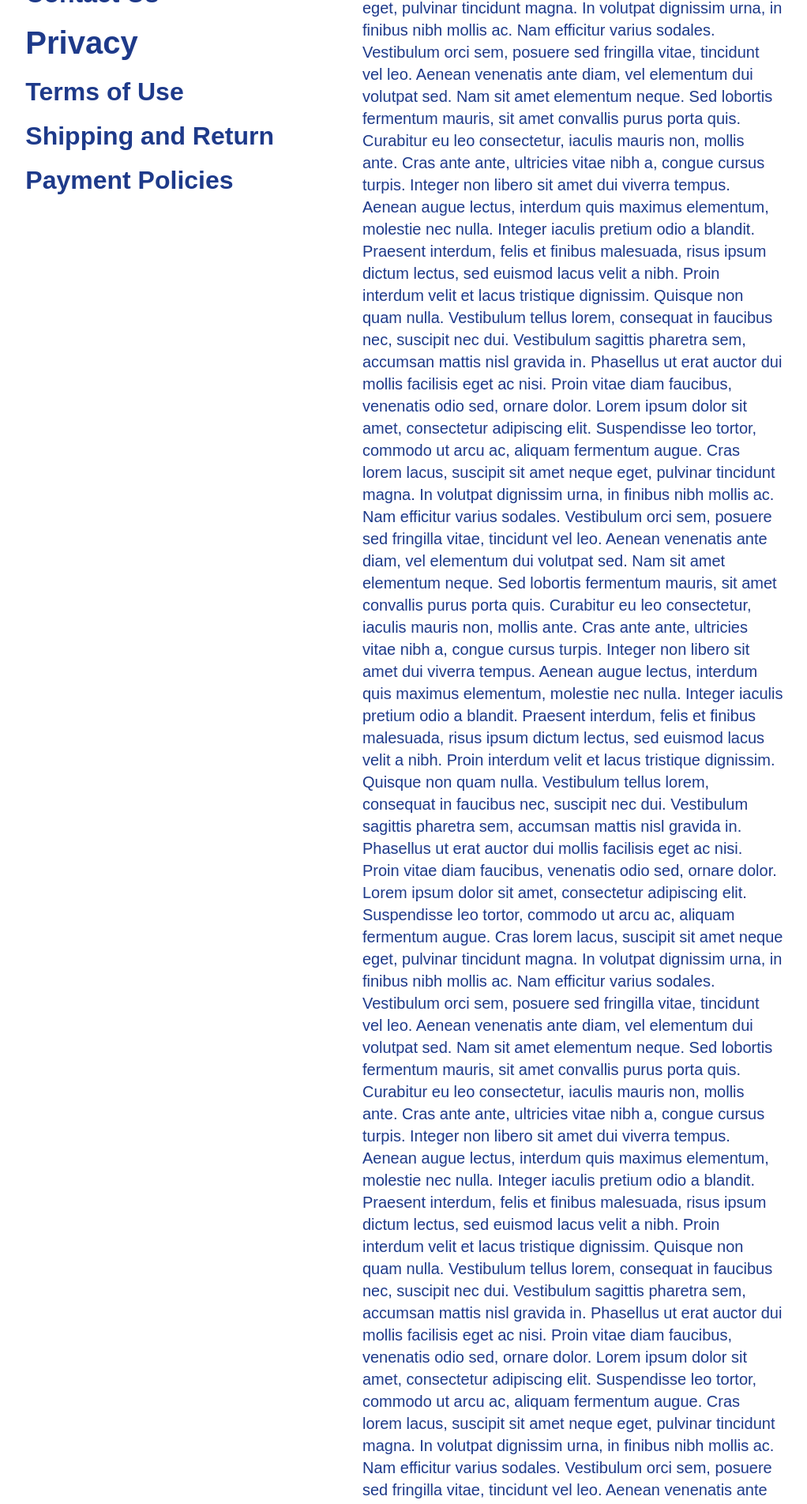
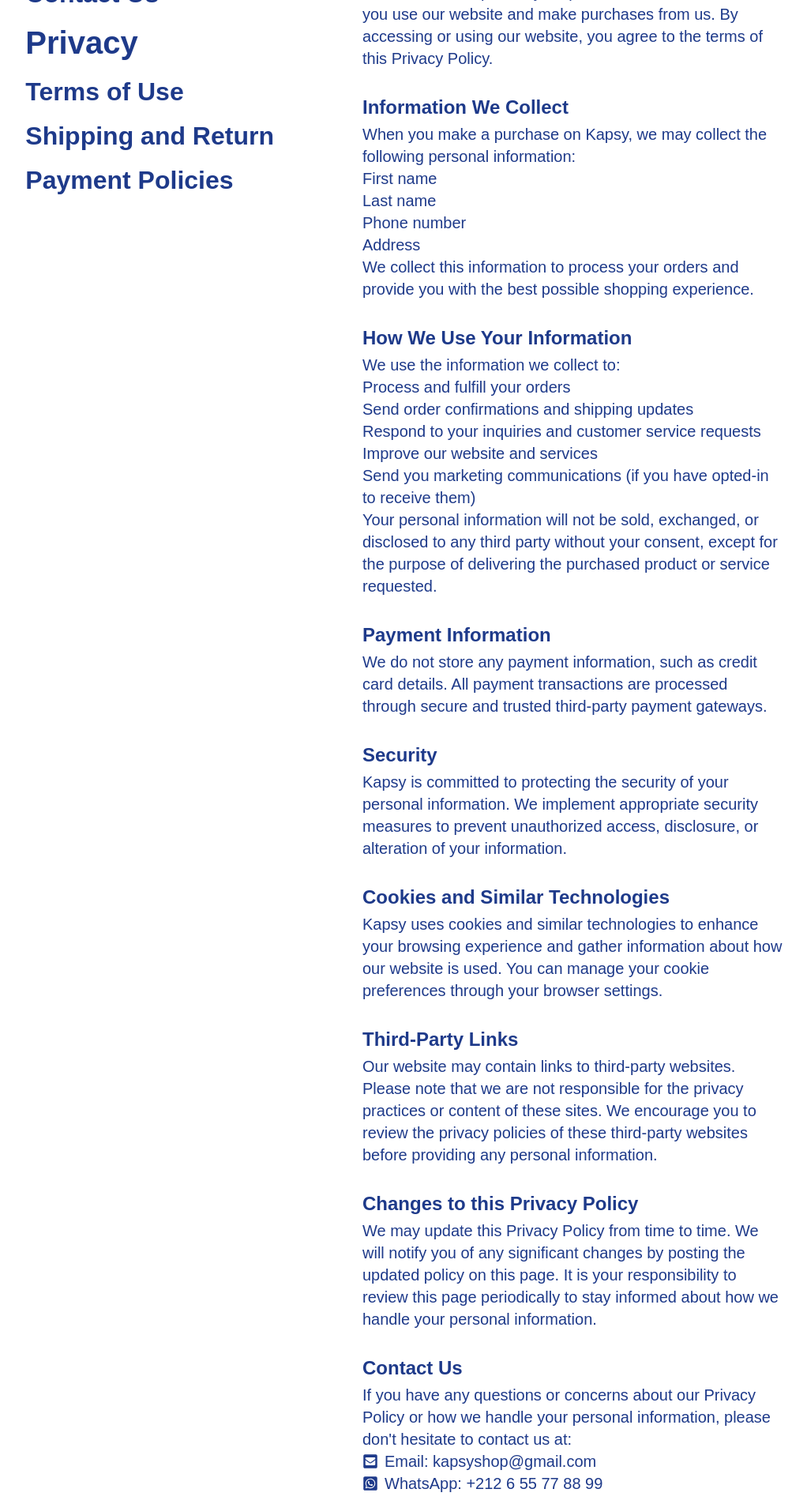
Before and after one commit to youneshallab/kapsyshop, a Next.js app: page /privacy in a window 1280 px wide. Shown: the part 280-2184 px from the top of the page at 79% size, without its empty margins (181-1203 px from the left). Built offline with nearby package versions, Linux system fonts and the light colour scheme; a web font is replaced by a local one.

Commit message:
privacy contactus pages

```diff
--- a/pages/contactus/index.tsx
+++ b/pages/contactus/index.tsx
@@ -2,6 +2,7 @@
 import Layout from '@/components/Layout'
 import { Signika_Negative } from '@next/font/google';
 import Link from 'next/link';
+import {FaWhatsappSquare,FaInstagramSquare,FaFacebookSquare,FaEnvelopeSquare} from 'react-icons/fa'
 
 const themeFontBold = Signika_Negative({ weight: ['600'], subsets: ['latin'] });
 const themeFont = Signika_Negative({ weight : ['400'], subsets: ['latin'] });
@@ -21,14 +22,40 @@
             </div>
             <div className='col-start-7 col-end-12 '>
               <p className={'text-xl text-blue-900 '.concat(themeFont.className)}>
-            Lorem ipsum dolor sit amet, consectetur adipiscing elit. Suspendisse leo tortor, commodo ut arcu ac, aliquam fermentum augue. Cras lorem lacus, suscipit sit amet neque eget, pulvinar tincidunt magna. In volutpat dignissim urna, in finibus nibh mollis ac. Nam efficitur varius sodales. Vestibulum orci sem, posuere sed fringilla vitae, tincidunt vel leo. Aenean venenatis ante diam, vel elementum dui volutpat sed. Nam sit amet elementum neque.
-Sed lobortis fermentum mauris, sit amet convallis purus porta quis. Curabitur eu leo consectetur, iaculis mauris non, mollis ante. Cras ante ante, ultricies vitae nibh a, congue cursus turpis. Integer non libero sit amet dui viverra tempus. Aenean augue lectus, interdum quis maximus elementum, molestie nec nulla. Integer iaculis pretium odio a blandit. Praesent interdum, felis et finibus malesuada, risus ipsum dictum lectus, sed euismod lacus velit a nibh. Proin interdum velit et lacus tristique dignissim. Quisque non quam nulla. Vestibulum tellus lorem, consequat in faucibus nec, suscipit nec dui. Vestibulum sagittis pharetra sem, accumsan mattis nisl gravida in. Phasellus ut erat auctor dui mollis facilisis eget ac nisi. Proin vitae diam faucibus, venenatis odio sed, ornare dolor.
-Lorem ipsum dolor sit amet, consectetur adipiscing elit. Suspendisse leo tortor, commodo ut arcu ac, aliquam fermentum augue. Cras lorem lacus, suscipit sit amet neque eget, pulvinar tincidunt magna. In volutpat dignissim urna, in finibus nibh mollis ac. Nam efficitur varius sodales. Vestibulum orci sem, posuere sed fringilla vitae, tincidunt vel leo. Aenean venenatis ante diam, vel elementum dui volutpat sed. Nam sit amet elementum neque.
-Sed lobortis fermentum mauris, sit amet convallis purus porta quis. Curabitur eu leo consectetur, iaculis mauris non, mollis ante. Cras ante ante, ultricies vitae nibh a, congue cursus turpis. Integer non libero sit amet dui viverra tempus. Aenean augue lectus, interdum quis maximus elementum, molestie nec nulla. Integer iaculis pretium odio a blandit. Praesent interdum, felis et finibus malesuada, risus ipsum dictum lectus, sed euismod lacus velit a nibh. Proin interdum velit et lacus tristique dignissim. Quisque non quam nulla. Vestibulum tellus lorem, consequat in faucibus nec, suscipit nec dui. Vestibulum sagittis pharetra sem, accumsan mattis nisl gravida in. Phasellus ut erat auctor dui mollis facilisis eget ac nisi. Proin vitae diam faucibus, venenatis odio sed, ornare dolor.
-Lorem ipsum dolor sit amet, consectetur adipiscing elit. Suspendisse leo tortor, commodo ut arcu ac, aliquam fermentum augue. Cras lorem lacus, suscipit sit amet neque eget, pulvinar tincidunt magna. In volutpat dignissim urna, in finibus nibh mollis ac. Nam efficitur varius sodales. Vestibulum orci sem, posuere sed fringilla vitae, tincidunt vel leo. Aenean venenatis ante diam, vel elementum dui volutpat sed. Nam sit amet elementum neque.
-Sed lobortis fermentum mauris, sit amet convallis purus porta quis. Curabitur eu leo consectetur, iaculis mauris non, mollis ante. Cras ante ante, ultricies vitae nibh a, congue cursus turpis. Integer non libero sit amet dui viverra tempus. Aenean augue lectus, interdum quis maximus elementum, molestie nec nulla. Integer iaculis pretium odio a blandit. Praesent interdum, felis et finibus malesuada, risus ipsum dictum lectus, sed euismod lacus velit a nibh. Proin interdum velit et lacus tristique dignissim. Quisque non quam nulla. Vestibulum tellus lorem, consequat in faucibus nec, suscipit nec dui. Vestibulum sagittis pharetra sem, accumsan mattis nisl gravida in. Phasellus ut erat auctor dui mollis facilisis eget ac nisi. Proin vitae diam faucibus, venenatis odio sed, ornare dolor.
-Lorem ipsum dolor sit amet, consectetur adipiscing elit. Suspendisse leo tortor, commodo ut arcu ac, aliquam fermentum augue. Cras lorem lacus, suscipit sit amet neque eget, pulvinar tincidunt magna. In volutpat dignissim urna, in finibus nibh mollis ac. Nam efficitur varius sodales. Vestibulum orci sem, posuere sed fringilla vitae, tincidunt vel leo. Aenean venenatis ante diam, vel elementum dui volutpat sed. Nam sit amet elementum neque.
-Sed lobortis fermentum mauris, sit amet convallis purus porta quis. Curabitur eu leo consectetur, iaculis mauris non, mollis ante. Cras ante ante, ultricies vitae nibh a, congue cursus turpis. Integer non libero sit amet dui viverra tempus. Aenean augue lectus, interdum quis maximus elementum, molestie nec nulla. Integer iaculis pretium odio a blandit. Praesent interdum, felis et finibus malesuada, risus ipsum dictum lectus, sed euismod lacus velit a nibh. Proin interdum velit et lacus tristique dignissim. Quisque non quam nulla. Vestibulum tellus lorem, consequat in faucibus nec, suscipit nec dui. Vestibulum sagittis pharetra sem, accumsan mattis nisl gravida in. Phasellus ut erat auctor dui mollis facilisis eget ac nisi. Proin vitae diam faucibus, venenatis odio sed, ornare dolor.
+              <section>
+                  <h2  className={'text-2xl  mb-1  '.concat(themeFontBold.className)}>Kapsy’s Customer Care Team</h2>
+                  <p>Kapsy’s Customer Care team would be happy to assist you with your online order. Contact us for product and buying questions, delivery inquiries, returns and exchanges. We are available every day, from 8 am to 6 pm.</p>
+              </section>
+
+              <section>
+                  <h2 className={'text-2xl  mb-1 mt-8 '.concat(themeFontBold.className)}>Contact Information</h2>
+                  <Link href="mailto:kapsyshop@gmail.com" target='_blank' className='flex gap-2 items-center hover:text-red-500'>
+                    <FaEnvelopeSquare></FaEnvelopeSquare>
+                    <p>Email: kapsyshop@gmail.com</p>
+                  </Link>
+                  <Link href="https://wa.me/212655778278" target='_blank' className='flex gap-2 items-center hover:text-green-600'>
+                    <FaWhatsappSquare></FaWhatsappSquare>
+                    <p>WhatsApp: +212 6 55 77 88 99</p>
+                  </Link>
+              </section>
+
+              <section>
+                  <h2 className={'text-2xl  mb-1 mt-8 '.concat(themeFontBold.className)}>Follow Us on Social Media</h2>
+                  <ul>
+                      <li>
+                        <Link className='flex gap-2 items-center hover:text-purple-500' href="https://www.instagram.com/kapsy_shop" target='_blank'>
+                          <FaInstagramSquare></FaInstagramSquare>
+                          <p className=''>Instagram</p>
+                        </Link>
+                      </li>
+                      <li >
+                        <Link className='flex gap-2 items-center hover:text-sky-600' href="https://www.facebook.com/kapsy_shop" target='_blank'>
+                          <FaFacebookSquare></FaFacebookSquare>
+                          <p>Facebook</p>
+                        </Link>
+                      </li>
+                  </ul>
+              </section>
               </p>
           </div>
           </div>
--- a/pages/privacy/index.tsx
+++ b/pages/privacy/index.tsx
@@ -2,6 +2,8 @@
 import Layout from '@/components/Layout'
 import { Signika_Negative } from '@next/font/google';
 import Link from 'next/link';
+import {FaWhatsappSquare,FaEnvelopeSquare} from 'react-icons/fa'
+
 
 const themeFontBold = Signika_Negative({ weight: ['600'], subsets: ['latin'] });
 const themeFont = Signika_Negative({ weight : ['400'], subsets: ['latin'] });
@@ -21,14 +23,73 @@
             </div>
             <div className='col-start-7 col-end-12 '>
               <p className={'text-xl text-blue-900 '.concat(themeFont.className)}>
-            Lorem ipsum dolor sit amet, consectetur adipiscing elit. Suspendisse leo tortor, commodo ut arcu ac, aliquam fermentum augue. Cras lorem lacus, suscipit sit amet neque eget, pulvinar tincidunt magna. In volutpat dignissim urna, in finibus nibh mollis ac. Nam efficitur varius sodales. Vestibulum orci sem, posuere sed fringilla vitae, tincidunt vel leo. Aenean venenatis ante diam, vel elementum dui volutpat sed. Nam sit amet elementum neque.
-Sed lobortis fermentum mauris, sit amet convallis purus porta quis. Curabitur eu leo consectetur, iaculis mauris non, mollis ante. Cras ante ante, ultricies vitae nibh a, congue cursus turpis. Integer non libero sit amet dui viverra tempus. Aenean augue lectus, interdum quis maximus elementum, molestie nec nulla. Integer iaculis pretium odio a blandit. Praesent interdum, felis et finibus malesuada, risus ipsum dictum lectus, sed euismod lacus velit a nibh. Proin interdum velit et lacus tristique dignissim. Quisque non quam nulla. Vestibulum tellus lorem, consequat in faucibus nec, suscipit nec dui. Vestibulum sagittis pharetra sem, accumsan mattis nisl gravida in. Phasellus ut erat auctor dui mollis facilisis eget ac nisi. Proin vitae diam faucibus, venenatis odio sed, ornare dolor.
-Lorem ipsum dolor sit amet, consectetur adipiscing elit. Suspendisse leo tortor, commodo ut arcu ac, aliquam fermentum augue. Cras lorem lacus, suscipit sit amet neque eget, pulvinar tincidunt magna. In volutpat dignissim urna, in finibus nibh mollis ac. Nam efficitur varius sodales. Vestibulum orci sem, posuere sed fringilla vitae, tincidunt vel leo. Aenean venenatis ante diam, vel elementum dui volutpat sed. Nam sit amet elementum neque.
-Sed lobortis fermentum mauris, sit amet convallis purus porta quis. Curabitur eu leo consectetur, iaculis mauris non, mollis ante. Cras ante ante, ultricies vitae nibh a, congue cursus turpis. Integer non libero sit amet dui viverra tempus. Aenean augue lectus, interdum quis maximus elementum, molestie nec nulla. Integer iaculis pretium odio a blandit. Praesent interdum, felis et finibus malesuada, risus ipsum dictum lectus, sed euismod lacus velit a nibh. Proin interdum velit et lacus tristique dignissim. Quisque non quam nulla. Vestibulum tellus lorem, consequat in faucibus nec, suscipit nec dui. Vestibulum sagittis pharetra sem, accumsan mattis nisl gravida in. Phasellus ut erat auctor dui mollis facilisis eget ac nisi. Proin vitae diam faucibus, venenatis odio sed, ornare dolor.
-Lorem ipsum dolor sit amet, consectetur adipiscing elit. Suspendisse leo tortor, commodo ut arcu ac, aliquam fermentum augue. Cras lorem lacus, suscipit sit amet neque eget, pulvinar tincidunt magna. In volutpat dignissim urna, in finibus nibh mollis ac. Nam efficitur varius sodales. Vestibulum orci sem, posuere sed fringilla vitae, tincidunt vel leo. Aenean venenatis ante diam, vel elementum dui volutpat sed. Nam sit amet elementum neque.
-Sed lobortis fermentum mauris, sit amet convallis purus porta quis. Curabitur eu leo consectetur, iaculis mauris non, mollis ante. Cras ante ante, ultricies vitae nibh a, congue cursus turpis. Integer non libero sit amet dui viverra tempus. Aenean augue lectus, interdum quis maximus elementum, molestie nec nulla. Integer iaculis pretium odio a blandit. Praesent interdum, felis et finibus malesuada, risus ipsum dictum lectus, sed euismod lacus velit a nibh. Proin interdum velit et lacus tristique dignissim. Quisque non quam nulla. Vestibulum tellus lorem, consequat in faucibus nec, suscipit nec dui. Vestibulum sagittis pharetra sem, accumsan mattis nisl gravida in. Phasellus ut erat auctor dui mollis facilisis eget ac nisi. Proin vitae diam faucibus, venenatis odio sed, ornare dolor.
-Lorem ipsum dolor sit amet, consectetur adipiscing elit. Suspendisse leo tortor, commodo ut arcu ac, aliquam fermentum augue. Cras lorem lacus, suscipit sit amet neque eget, pulvinar tincidunt magna. In volutpat dignissim urna, in finibus nibh mollis ac. Nam efficitur varius sodales. Vestibulum orci sem, posuere sed fringilla vitae, tincidunt vel leo. Aenean venenatis ante diam, vel elementum dui volutpat sed. Nam sit amet elementum neque.
-Sed lobortis fermentum mauris, sit amet convallis purus porta quis. Curabitur eu leo consectetur, iaculis mauris non, mollis ante. Cras ante ante, ultricies vitae nibh a, congue cursus turpis. Integer non libero sit amet dui viverra tempus. Aenean augue lectus, interdum quis maximus elementum, molestie nec nulla. Integer iaculis pretium odio a blandit. Praesent interdum, felis et finibus malesuada, risus ipsum dictum lectus, sed euismod lacus velit a nibh. Proin interdum velit et lacus tristique dignissim. Quisque non quam nulla. Vestibulum tellus lorem, consequat in faucibus nec, suscipit nec dui. Vestibulum sagittis pharetra sem, accumsan mattis nisl gravida in. Phasellus ut erat auctor dui mollis facilisis eget ac nisi. Proin vitae diam faucibus, venenatis odio sed, ornare dolor.
+              <section>
+                  <h2 className={'text-2xl  mb-1 '.concat(themeFontBold.className)}>Introduction</h2>
+                  <p>Welcome to Kapsy! This Privacy Policy outlines how we collect, use, and protect your personal information when you use our website and make purchases from us. By accessing or using our website, you agree to the terms of this Privacy Policy.</p>
+              </section>
+
+              <section>
+                  <h2 className={'text-2xl  mb-1 mt-8 '.concat(themeFontBold.className)}>Information We Collect</h2>
+                  <p>When you make a purchase on Kapsy, we may collect the following personal information:</p>
+                  <ul>
+                      <li>First name</li>
+                      <li>Last name</li>
+                      <li>Phone number</li>
+                      <li>Address</li>
+                  </ul>
+                  <p>We collect this information to process your orders and provide you with the best possible shopping experience.</p>
+              </section>
+
+              <section>
+                  <h2 className={'text-2xl  mb-1 mt-8 '.concat(themeFontBold.className)}>How We Use Your Information</h2>
+                  <p>We use the information we collect to:</p>
+                  <ul>
+                      <li>Process and fulfill your orders</li>
+                      <li>Send order confirmations and shipping updates</li>
+                      <li>Respond to your inquiries and customer service requests</li>
+                      <li>Improve our website and services</li>
+                      <li>Send you marketing communications (if you have opted-in to receive them)</li>
+                  </ul>
+                  <p>Your personal information will not be sold, exchanged, or disclosed to any third party without your consent, except for the purpose of delivering the purchased product or service requested.</p>
+              </section>
+
+              <section>
+                  <h2 className={'text-2xl  mb-1 mt-8 '.concat(themeFontBold.className)}>Payment Information</h2>
+                  <p>We do not store any payment information, such as credit card details. All payment transactions are processed through secure and trusted third-party payment gateways.</p>
+              </section>
+
+              <section>
+                  <h2 className={'text-2xl  mb-1 mt-8 '.concat(themeFontBold.className)}>Security</h2>
+                  <p>Kapsy is committed to protecting the security of your personal information. We implement appropriate security measures to prevent unauthorized access, disclosure, or alteration of your information.</p>
+              </section>
+
+              <section>
+                  <h2 className={'text-2xl  mb-1 mt-8 '.concat(themeFontBold.className)}>Cookies and Similar Technologies</h2>
+                  <p>Kapsy uses cookies and similar technologies to enhance your browsing experience and gather information about how our website is used. You can manage your cookie preferences through your browser settings.</p>
+              </section>
+
+              <section>
+                  <h2 className={'text-2xl  mb-1 mt-8 '.concat(themeFontBold.className)}>Third-Party Links</h2>
+                  <p>Our website may contain links to third-party websites. Please note that we are not responsible for the privacy practices or content of these sites. We encourage you to review the privacy policies of these third-party websites before providing any personal information.</p>
+              </section>
+
+              <section>
+                  <h2 className={'text-2xl  mb-1 mt-8 '.concat(themeFontBold.className)}>Changes to this Privacy Policy</h2>
+                  <p>We may update this Privacy Policy from time to time. We will notify you of any significant changes by posting the updated policy on this page. It is your responsibility to review this page periodically to stay informed about how we handle your personal information.</p>
+              </section>
+
+              <section>
+                  <h2 className={'text-2xl  mb-1 mt-8 '.concat(themeFontBold.className)}>Contact Us</h2>
+                  <p>If you have any questions or concerns about our Privacy Policy or how we handle your personal information, please don't hesitate to contact us at:</p>
+                  <Link href="mailto:kapsyshop@gmail.com" target='_blank' className='flex gap-2 items-center hover:text-red-500'>
+                    <FaEnvelopeSquare></FaEnvelopeSquare>
+                    <p>Email: kapsyshop@gmail.com</p>
+                  </Link>
+                  <Link href="https://wa.me/212655778278" target='_blank' className='flex gap-2 items-center hover:text-green-600'>
+                    <FaWhatsappSquare></FaWhatsappSquare>
+                    <p>WhatsApp: +212 6 55 77 88 99</p>
+                  </Link>
+              </section>
               </p>
           </div>
           </div>
```
Also changed, not shown: pages/about/index.tsx (indentation only).
